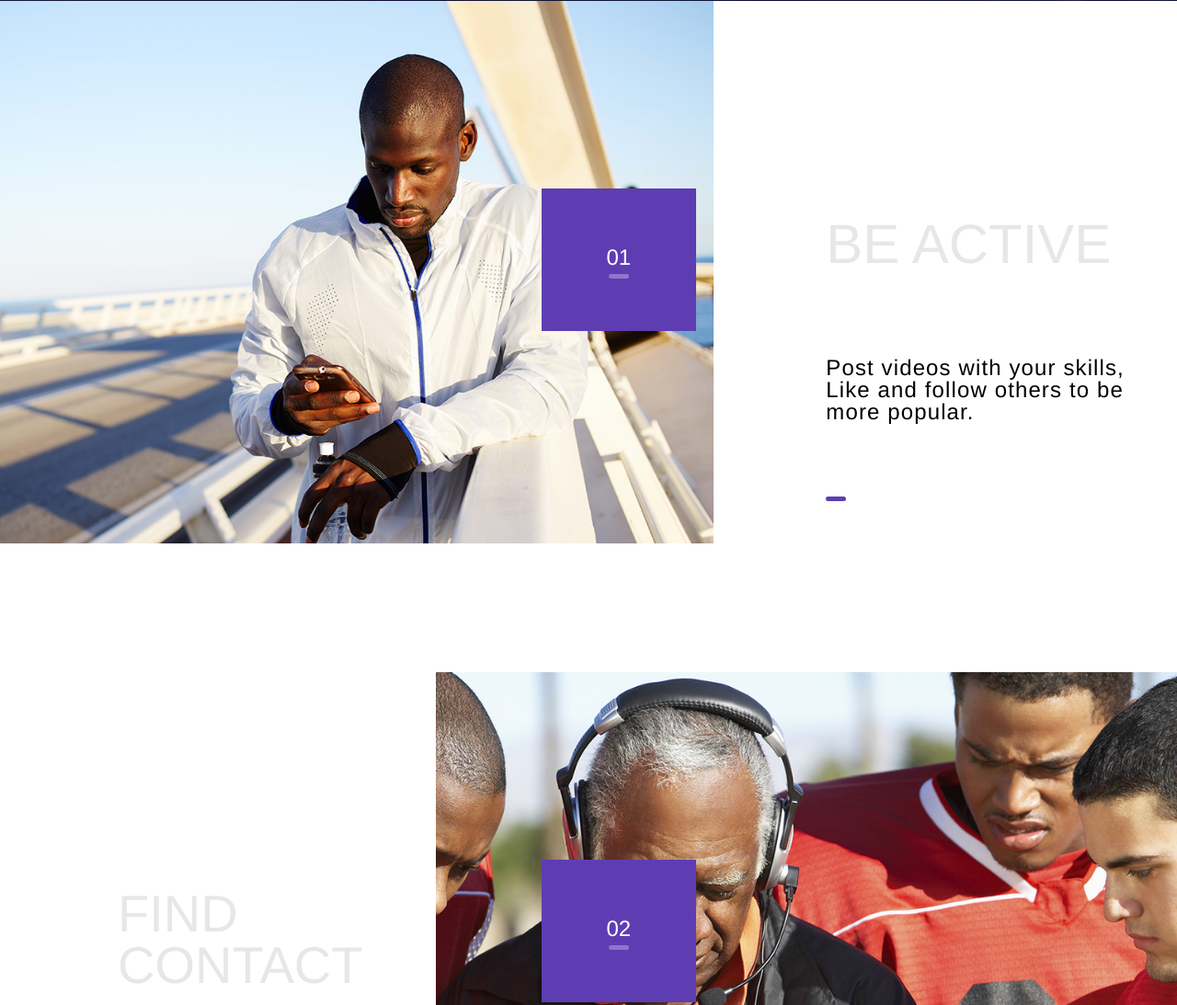
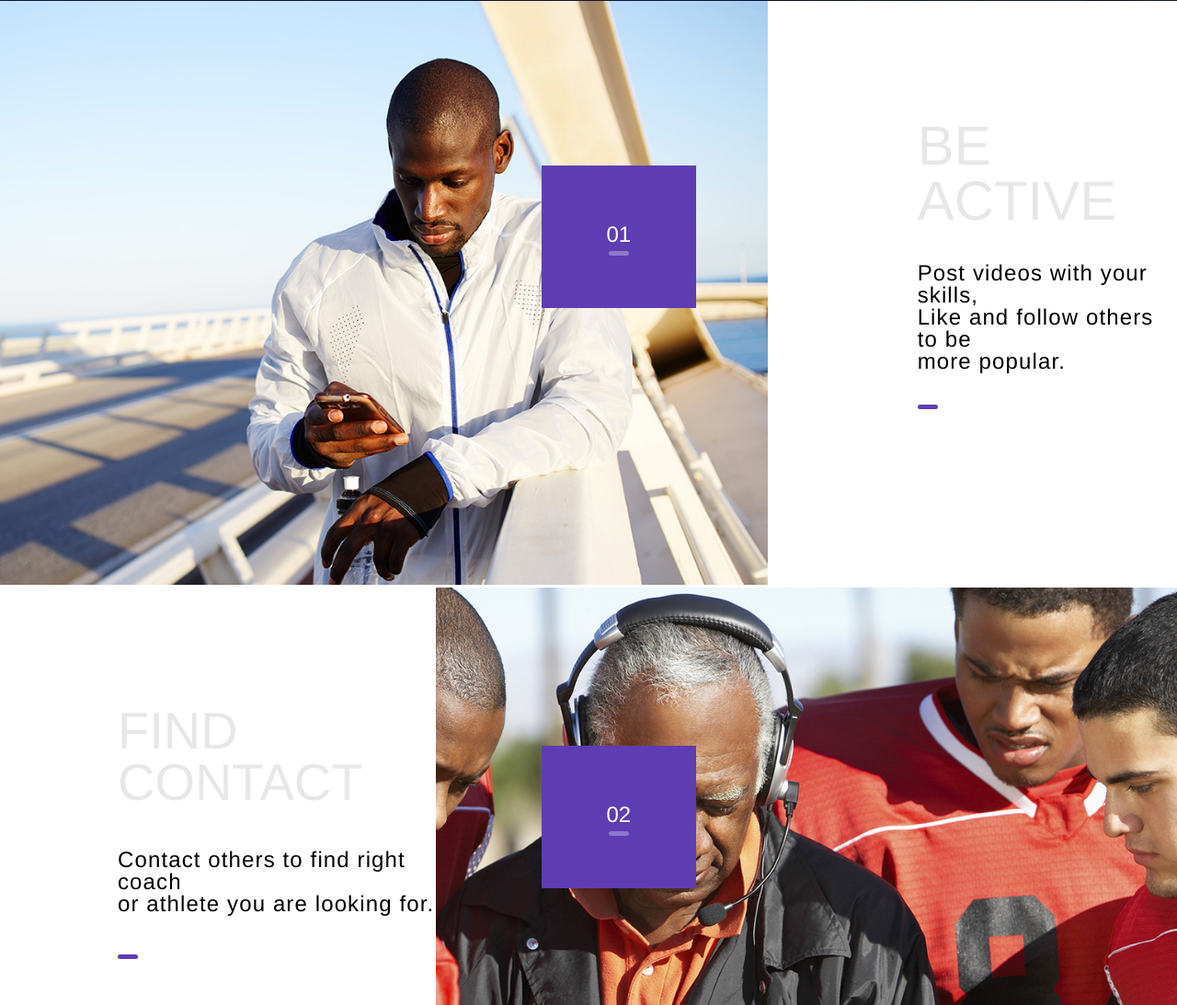
Before and after one commit to satomi-ya/Training_2, a website: page index.html in a window 1280 px wide. Shown: the part 959-2052 px from the top of the page at 92% size. Drawn offline with Linux system fonts and the light colour scheme.

Commit message:
TAB〜PC間の表示でレイアウトが崩れる
- 隙間が開かないように調整

```diff
--- a/scss/style.scss
+++ b/scss/style.scss
@@ -144,11 +144,13 @@ html {
     .section2 {
       .section2_box {
         position: relative;
-        height: 730px;
+        // height: 730px;
         display: flex;
         @include tab {
           height: 921px;
           flex-direction: column};
+        .section2_imgbox {
+          // width: 960px;
           .section2_img {
             width:100%;
             max-width: 100%;
@@ -156,10 +158,13 @@ html {
             @include tab {
               width: 768px};
           }
+        }
         .section2_messagebox {
-          width: 472px;
-          margin-left: 122px;
-          margin-top: 235px;
+          // width: 960px;
+          // padding-left: 122px;
+          // padding-top: 235px;
+          padding-left: 12.7%;
+          padding-top: 10%;
           @include tab {
             margin-top: 59px;
             margin-left: 28px;
@@ -167,7 +172,8 @@ html {
           .section2_topmessage {
             color: #e7e7e7;
             font-size: 4.687vw;
-            margin-bottom: 92px;
+            // margin-bottom: 92px;
+            margin-bottom: 12.6%;
             @include tab {
               font-size: 90px;
               margin-bottom: 13px};
@@ -182,7 +188,8 @@ html {
               width: 22px;
               height: 5px;
               border-radius: 2.5px;
-              margin-top: 80px;
+              // margin-top: 80px;
+              margin-top: 12.6%;
             }
             @include tab {
               &:after {
@@ -232,7 +239,7 @@ html {
     .section3 {
       .section3_box {
         position: relative;
-        height: 730px;
+        // height: 730px;
         display: flex;
         justify-content: space-between;
         @include tab {
@@ -240,7 +247,8 @@ html {
           flex-direction: column-reverse};
         .section3_messagebox {
           margin-left: 10%;
-          margin-top: 235px;
+          // margin-top: 235px;
+          padding-top: 10%;
           @include tab {
             margin-top: 59px;
             margin-left: 28px;
@@ -248,7 +256,8 @@ html {
           .section3_topmessage {
             color: #e7e7e7;
             font-size: 4.375vw;
-            margin-bottom: 92px;
+            // margin-bottom: 92px;
+            margin-bottom: 12.6%;
             @include tab {
               font-size: 90px;
               margin-bottom: 13px};
@@ -263,7 +272,8 @@ html {
               width: 22px;
               height: 5px;
               border-radius: 2.5px;
-              margin-top: 80px;
+              // margin-top: 80px;
+              margin-top: 12.6%;
             }
             @include tab {
               &:after {
@@ -323,7 +333,7 @@ html {
         display: flex;
         @include tab {
           flex-direction: column};
-        height: 730px;
+        // height: 730px;
         @include tab {
           height: 921px};
         .section4_img {
@@ -334,8 +344,10 @@ html {
             width: 768px};
         }
         .section4_messagebox {
-          margin-left: 122px;
-          margin-top: 235px;
+          // margin-left: 122px;
+          // margin-top: 235px;
+          padding-left: 12.7%;
+          padding-top: 10%;
           @include tab {
             margin-top: 59px;
             margin-left: 28px;
@@ -343,7 +355,8 @@ html {
           .section4_topmessage {
             color: #e7e7e7;
             font-size: 4.375vw;
-            margin-bottom: 92px;
+            // margin-bottom: 92px;
+            margin-bottom: 12.6%;
             @include tab {
               font-size: 90px;
               margin-bottom: 13px};
@@ -358,7 +371,8 @@ html {
               width: 22px;
               height: 5px;
               border-radius: 2.5px;
-              margin-top: 80px;
+              // margin-top: 80px;
+              margin-top: 12.6%;
             }
             @include tab {
               &:after {
```
Also changed, not shown: css/style.css. Lines whose indentation alone changed are shown as unchanged.
